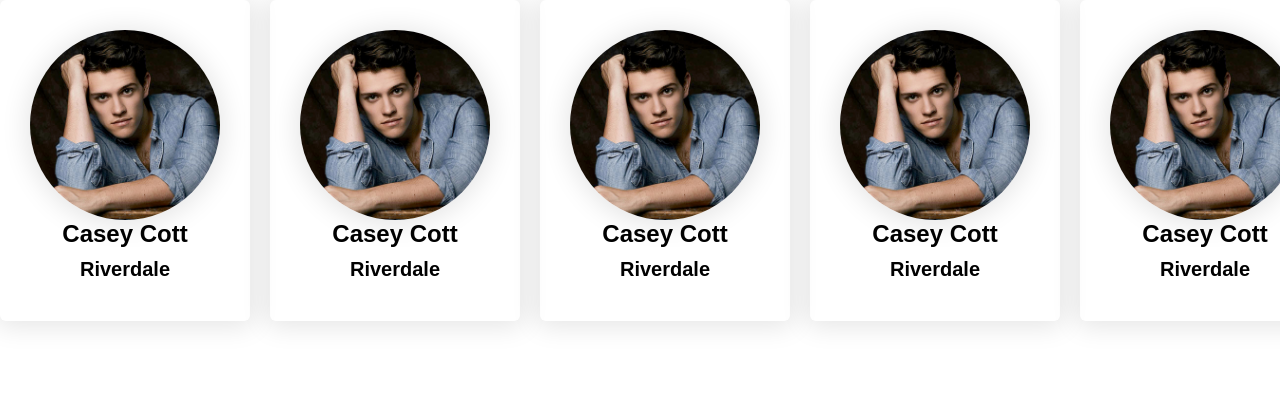
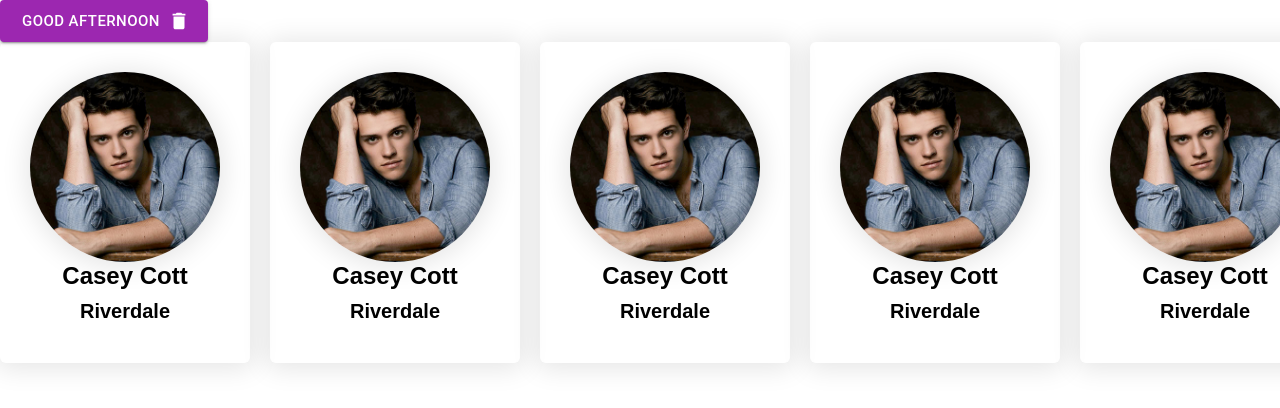
Before and after one commit to rtoddf/first-vite-react-app, a React (Vite) app: page / in a window 1280 px wide. Shown: the top 408 px of the page. Built offline with nearby package versions, Linux system fonts and the light colour scheme.

Commit message:
installed and did a button

```diff
--- a/package.json
+++ b/package.json
@@ -8,6 +8,10 @@
     "preview": "vite preview"
   },
   "dependencies": {
+    "@emotion/react": "^11.11.1",
+    "@emotion/styled": "^11.11.0",
+    "@mui/icons-material": "^5.13.7",
+    "@mui/material": "^5.13.7",
     "prop-types": "^15.8.1",
     "react": "^18.0.0",
     "react-dom": "^18.0.0",
--- a/src/App.jsx
+++ b/src/App.jsx
@@ -5,11 +5,30 @@
 import GridSimple from './Layouts/GridSimple';
 import Card from './Components/Card/default';
 
+import Button from '@mui/material/Button';
+import SendIcon from '@mui/icons-material/Send';
+import DeleteIcon from '@mui/icons-material/Delete';
+
+const consoleMessage = (message) => {
+  console.log(message)
+}
+
 function App() {
   return (
     <ThemeProvider theme={ theme}>
       <GlobalStyles />
       <Container>
+        <Button
+          variant="contained"
+          color="secondary"
+          size="large"
+          // startIcon={<SendIcon />}
+          endIcon={<DeleteIcon />}
+          // style={{fontSize: 32}}
+          onClick={() => consoleMessage('this is the message')}
+        >
+          Good Afternoon
+        </Button>
         <GridSimple cols={`6`}>
           <Card image="./images/casey-cott.jpg" name="Casey Cott" show="Riverdale" />
           <Card image="./images/casey-cott.jpg" name="Casey Cott" show="Riverdale" />
```
Also changed, not shown: 1 other file (tests, documents, lock files or other folders).
